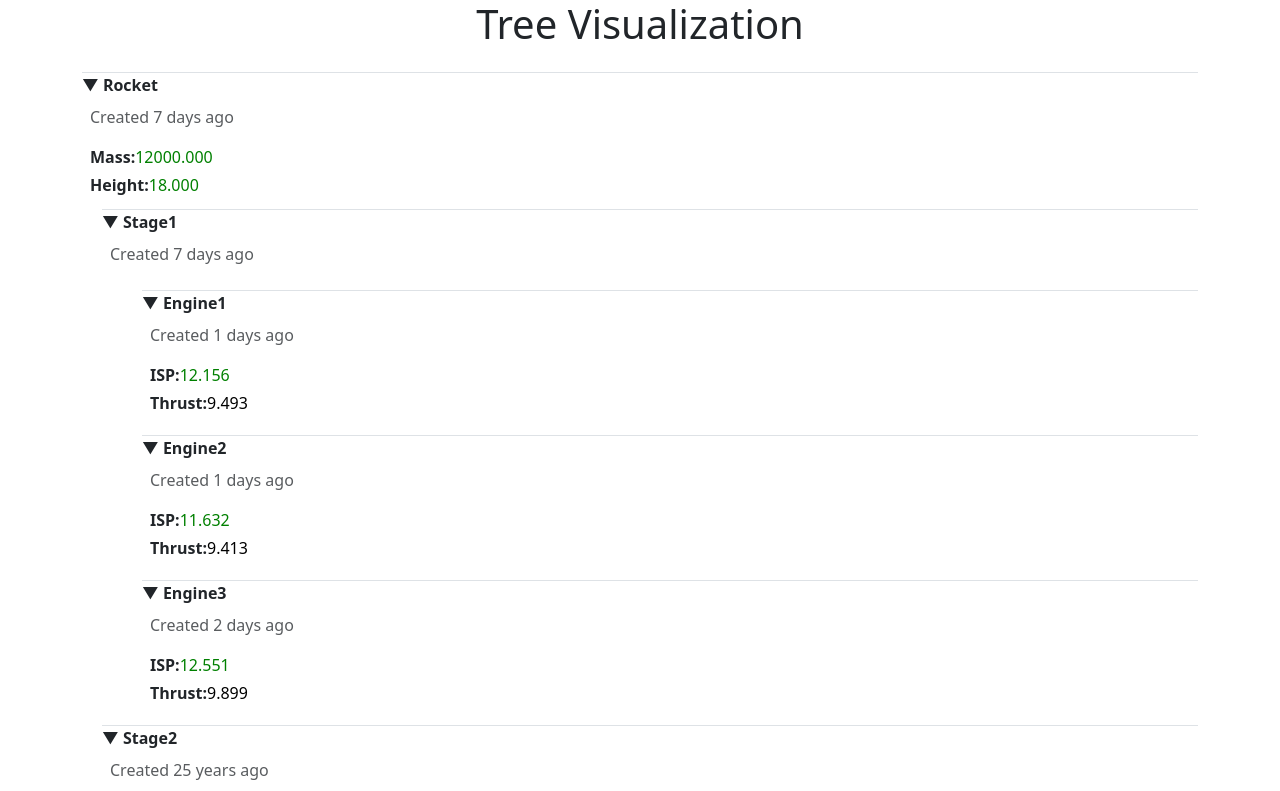
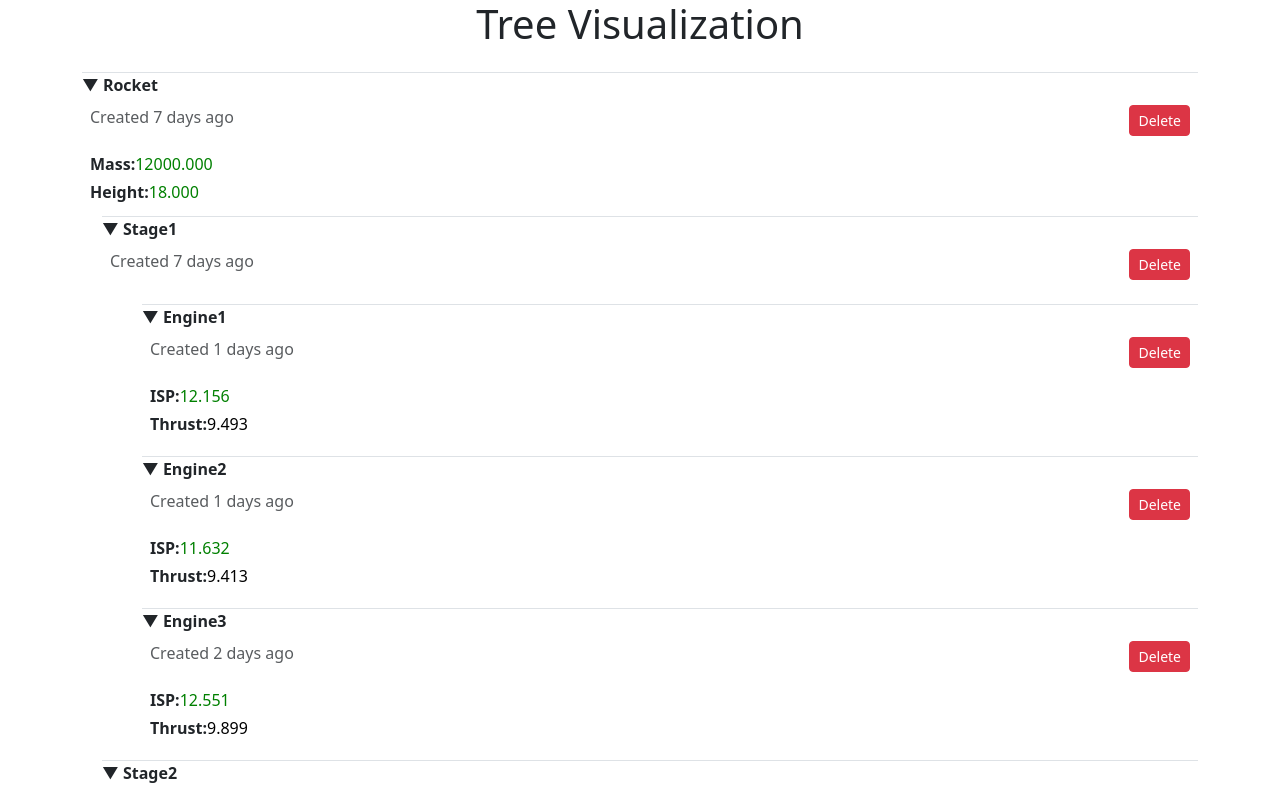
Before and after one commit to kowabunga314/rocketjunior, a React (Create React App) app in the folder fe/: page / in a window 1280 px wide. Shown: the top 791 px of the page. Built offline with nearby package versions, Linux system fonts and the light colour scheme.

Commit message:
Adds reusable confirmation button and delete button components to tree app

```diff
--- /dev/null
+++ b/fe/src/components/ConfirmButton.js
@@ -0,0 +1,17 @@
+
+// Note: buttonType can use any value supported by bootstrap: https://getbootstrap.com/docs/4.1/components/buttons/
+const ConfirmButton = ({ messageText, buttonText, onConfirm, buttonType=null }) => {
+  const handleClick = () => {
+    if (window.confirm(messageText)) {
+      onConfirm();
+    }
+  };
+
+  return (
+    <button className={`btn btn-sm ms-2 ${buttonType === null ? 'btn-primary' : buttonType}`} onClick={handleClick}>
+      {buttonText}
+    </button>
+  );
+};
+
+export default ConfirmButton;
--- /dev/null
+++ b/fe/src/components/DeleteButton.js
@@ -0,0 +1,12 @@
+import ConfirmButton from './ConfirmButton';
+
+const DeleteButton = ({ onDelete }) => {
+  const handleDelete = () => { onDelete() }
+  return <ConfirmButton
+    messageText="Are you sure you want to delete this node?"
+    buttonText="Delete"
+    onConfirm={handleDelete}
+    buttonType='btn-danger' />;
+};
+
+export default DeleteButton;
--- a/fe/src/components/Tree.js
+++ b/fe/src/components/Tree.js
@@ -2,10 +2,13 @@ import React, { useState } from 'react';
 import TreeNode from './TreeNode';
 
 const Tree = ({ data }) => {
+  const handleDelete = (nodeId) => {
+    alert(`Deleted node ${nodeId}`)
+  }
   return (
     <div className='container mt-4'>
       {data.map((node) => (
-        <TreeNode key={node.id} node={node} depth={0} />
+        <TreeNode key={node.id} node={node} depth={0} onDelete={handleDelete} />
       ))}
     </div>
   );
--- a/fe/src/components/TreeNode.js
+++ b/fe/src/components/TreeNode.js
@@ -1,9 +1,11 @@
 import React, { useState } from 'react';
 import PropTypes from 'prop-types'
+
+import DeleteButton from './DeleteButton';
 import Property from './Property'
 import TimeSince from './TimeSince'
 
-const TreeNode = ({ node, depth }) => {
+const TreeNode = ({ node, depth, onDelete }) => {
   const [isCollapsed, setIsCollapsed] = useState(false);
 
   const toggleCollapse = () => { setIsCollapsed(!isCollapsed); }
@@ -19,8 +21,9 @@ const TreeNode = ({ node, depth }) => {
       </div>
 
 
-      <div className='ml-4 p-2'>
+      <div className='ml-4 p-2 d-flex flex-row justify-content-between'>
         <TimeSince timestamp={node.created_at} />
+        <DeleteButton onDelete={() => onDelete(node.id)} />
       </div>
 
       {/* Render properties if any */}
@@ -34,7 +37,7 @@ const TreeNode = ({ node, depth }) => {
       {!isCollapsed && node.descendants && node.descendants.length > 0 && (
         <div>
           {node.descendants.map((descendant) => (
-            <TreeNode key={descendant.id} node={descendant} depth={depth + 1} />
+            <TreeNode key={descendant.id} node={descendant} depth={depth + 1} onDelete={() => onDelete(descendant.id)} />
           ))}
         </div>
       )}
```
